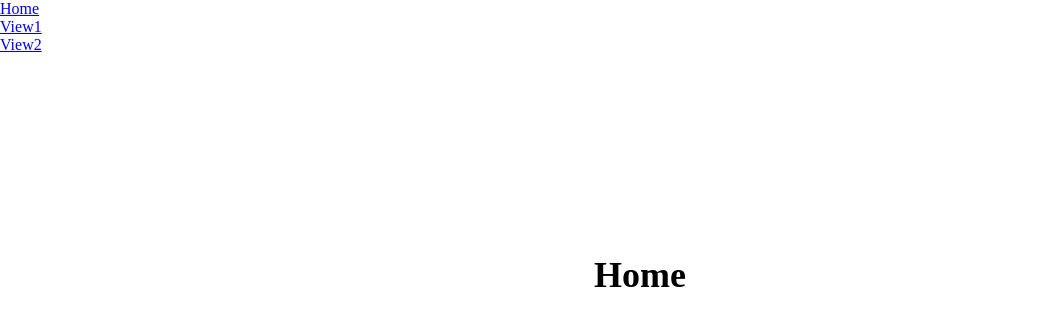
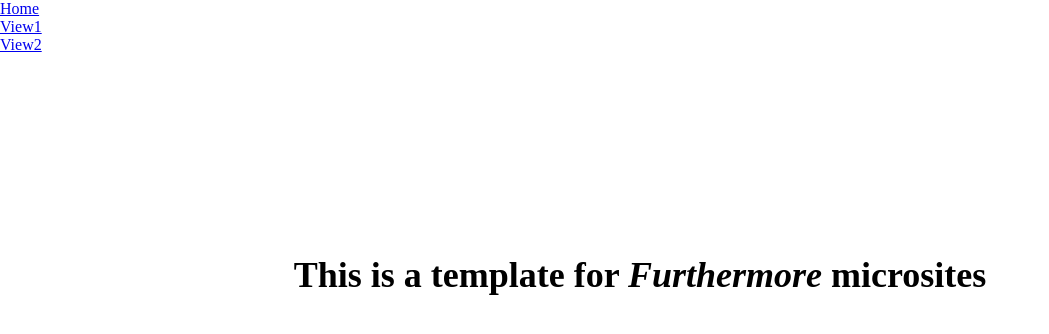
Before and after one commit to slindquist3/react-microsites, a React app: page / in a window 1280 px wide. Shown: the top 334 px of the page, without its empty margins (0-1049 px from the left). Built offline with nearby package versions, Linux system fonts and the light colour scheme; a web font is replaced by a local one.

Commit message:
change copy

```diff
--- a/src/App.js
+++ b/src/App.js
@@ -3,9 +3,12 @@
 
 class App extends React.Component {
   render() {
+
+    const style = {fontStyle: "italic"}
+
     return (
       <div className="App">
-        <h1>Home</h1>
+        <h1>This is a template for <span style={style}>Furthermore</span> microsites</h1>
       </div>
     )
   }
```
